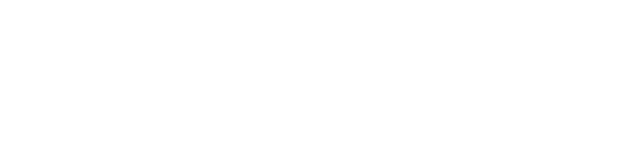
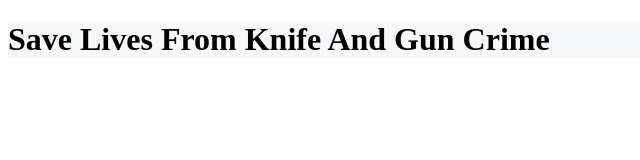
Before and after one commit to tejanhu/SLFKAGC, a plain HTML site: page index.html in a window 1280 px wide. Shown: the whole page, without its empty margins (0-640 px from the left). Drawn offline with Linux system fonts and the light colour scheme.

Commit message:
added logo design

```diff
--- a/index.html
+++ b/index.html
@@ -5,8 +5,15 @@
     <meta name="viewport" content="width=device-width, initial-scale=1.0">
     <meta http-equiv="X-UA-Compatible" content="ie=edge">
     <title>Document</title>
+    <style>
+    .container{
+        background-color: #F7F8FA;
+    }
+    </style>
 </head>
 <body>
-
+   <div class="container">
+       <h1>Save Lives From Knife And Gun Crime</h1>
+   </div>
 </body>
 </html>
```
Also changed, not shown: 3f13f967-355f-4077-8475-bfc6d3c7310d.png (added).
